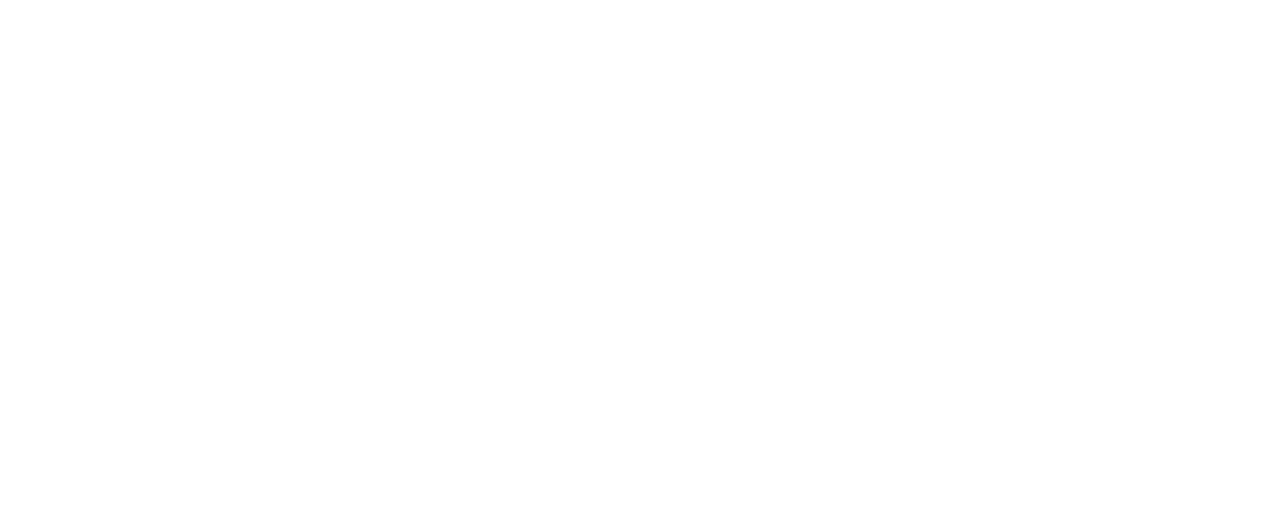
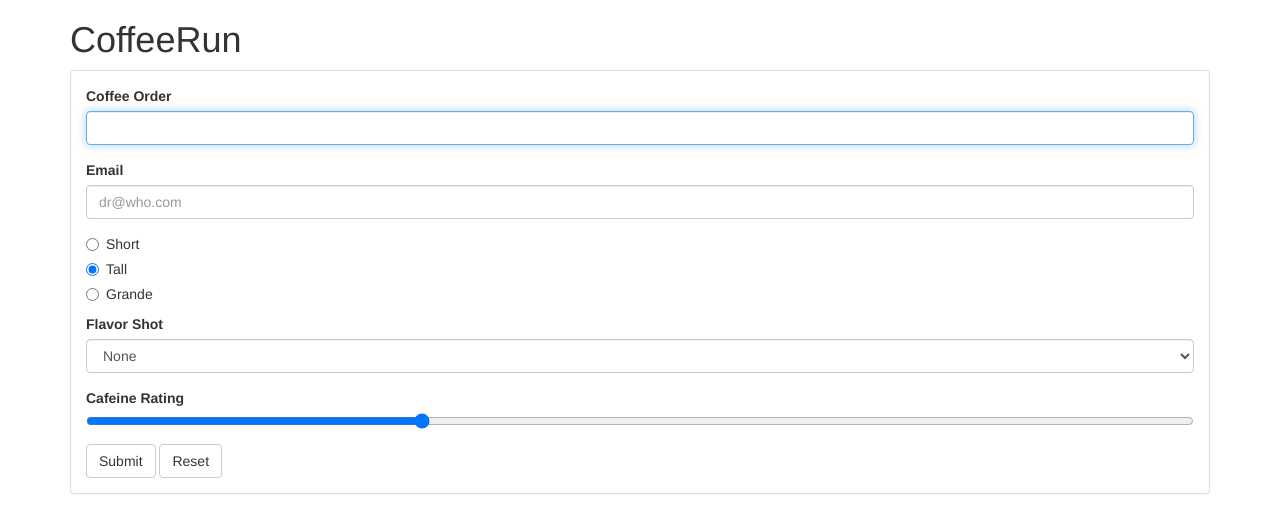
Before and after one commit to ehazan/coffeerun, a plain HTML site: page index.html in a window 1280 px wide. Drawn offline with nearby package versions, Linux system fonts and the light colour scheme.

Commit message:
added form handler

```diff
--- a/index.html
+++ b/index.html
@@ -3,8 +3,65 @@
     <head>
         <meta charset="utf-8">
         <title>Coffeerun</title>
+        <link rel="stylesheet" href="https://cdnjs.cloudflare.com/ajax/libs/twitter-bootstrap/3.3.6/css/bootstrap.min.css">
     </head>
-    <body>
+    <body class="container">
+        <header>
+            <h1>CoffeeRun</h1>
+        </header>
+        <section>
+            <div class="panel panel-default">
+                <div class="panel-body">
+                    <form data-coffee-order="form">
+                        <div class="form-group">
+                            <label for="coffeeOrder">Coffee Order</Label>
+                            <input class="form-control" name="coffee" id="coffeeOrder" autofocus>
+                        </div>
+                        <div class="form-group">
+                            <label for="emailInput">Email</label>
+                            <input class="form-control" type="email" name="emailAddress"
+                                                                     id="emailInput" value="" placeholder="dr@who.com">
+                        </div>
+                        <div class="radio">
+                            <label>
+                                <input type="radio" name="size" value="short">
+                                Short
+                            </label>
+                        </div>
+                        <div class="radio">
+                            <label>
+                                <input type="radio" name="size" value="tall" checked>
+                                Tall
+                            </label>
+                        </div>
+                        <div class="radio">
+                            <label>
+                                <input type="radio" name="size" value="grande">
+                                Grande
+                            </label>
+                        </div>
+                        <div class="form-group">
+                            <label for="flavorShot">Flavor Shot</label>
+                            <select id="flavorShot" class="form-control" name="flavor">
+                                <option value="">None</option>
+                                <option value="caramel">Caramel</option>
+                                <option value="almond">Almond</option>
+                                <option value="mocha">Mocha</option>
+                            </select>
+                        </div>
+                        <div class="form-group">
+                            <label for="strengthLevel">Cafeine Rating</Label>
+                            <input name="strength" id="strengthLevel" type="range" value="30">
+                        </div>
+                        <button type="submit" class="btn btn-default">Submit</button>
+                        <button type="reset" class="btn btn-default">Reset</button>
+                    </form>
+                </div>
+            </div>
+        </section>
+        <script src="https://cdnjs.cloudflare.com/ajax/libs/jquery/2.1.4/jquery.min.js"
+           charset="utf-8"></script>
+        <script src="scripts/formhandler.js" charset="utf-8"></script>
         <script src="scripts/datastore.js" charset="utf-8"></script>
         <script src="scripts/truck.js" charset="utf-8"></script>
         <script src="scripts/main.js" charset="utf-8"></script>
--- /dev/null
+++ b/scripts/formhandler.js
@@ -0,0 +1,34 @@
+(function (window) {
+    'use strict'
+    var App = window.App || {};
+    var $ = window.jQuery;
+
+    function FormHandler(selector) {
+        if (!selector) {
+            throw new Error('No selector provided');
+        }
+        this.$formElement = $(selector);
+        if (this.$formElement.length === 0) {
+            throw new Error('Could not find element with selector: ' + selector);
+        }
+    }
+
+    FormHandler.prototype.addSubmitHandler = function (fn) {
+        console.log('Setting submit handler for form');
+        this.$formElement.on('submit', function (event) {
+            event.preventDefault();
+            var data = {};
+            $(this).serializeArray().forEach(function (item) {
+                data[item.name] = item.value;
+                console.log(item.name + ' is ' + item.value);
+            });
+            console.log(data);
+            fn(data);
+            this.reset();
+            this.elements[0].focus();
+        });
+    };
+
+    App.FormHandler = FormHandler;
+    window.App = App;
+})(window);
--- a/scripts/main.js
+++ b/scripts/main.js
@@ -1,8 +1,14 @@
 (function (window) {
     'use strict'
     var App = window.App;
+    var FORM_SELECTOR = '[data-coffee-order="form"]';
     var Track = App.Truck;
     var DataStore = App.DataStore;
+    var FormHandler = App.FormHandler;
     var myTruck = new Track('ncc-1701', new DataStore());
     window.myTruck = myTruck;
+    var formHandler = new FormHandler(FORM_SELECTOR);
+
+    formHandler.addSubmitHandler(myTruck.createOrder.bind(myTruck));
+    console.log(formHandler);
 })(window);
--- a/scripts/truck.js
+++ b/scripts/truck.js
@@ -1,5 +1,6 @@
 (function (window) {
     'use strict'
+
     var App = window.App || {};
     function Truck(truckId, db) {
         this.truckId = truckId;
```
